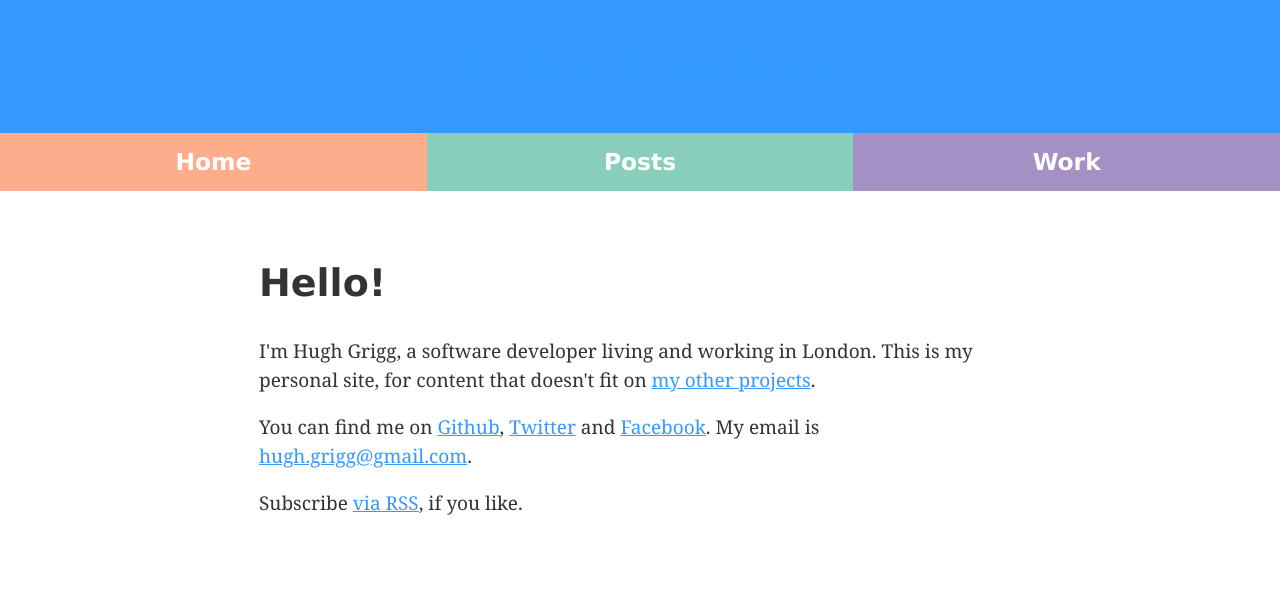
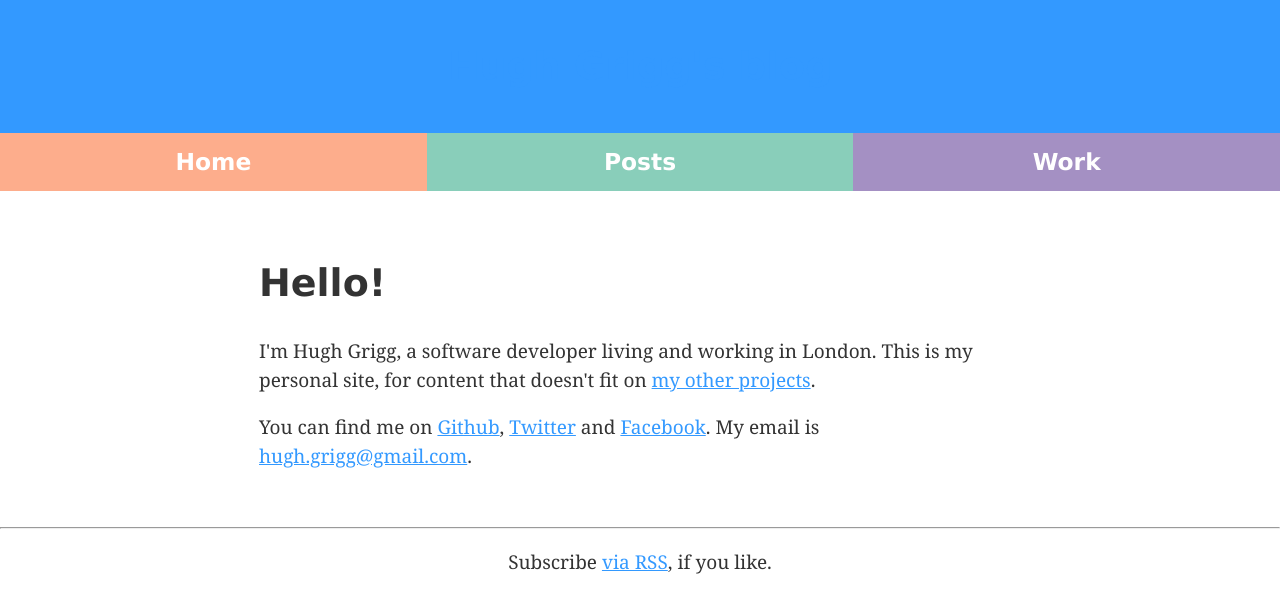
Before and after one commit to hdrhbbu1/hughgrigg.com, a Jekyll site: the page built from index.html, in a window 1280 px wide. Shown: the top 613 px of the page. Built offline with Jekyll 4.4.1, drawn with Linux system fonts in a browser that asks for light colours; some web fonts are replaced.

Commit message:
Add post date and RSS to footer

```diff
--- a/_includes/footer.html
+++ b/_includes/footer.html
@@ -0,0 +1,12 @@
+<hr>
+
+<p class="footer-date">
+    {% if page.title %}
+        {{ page.date | date: "%c" }}
+    {% endif %}
+</p>
+
+<p class="rss-subscribe">
+    Subscribe <a href="{{ "/feed.xml" | prepend: site.baseurl }}">via RSS</a>,
+    if you like.
+</p>
--- /dev/null
+++ b/_sass/base/hr.scss
@@ -0,0 +1,3 @@
+hr {
+    margin: 1em;
+}
--- /dev/null
+++ b/_sass/layout/footer.scss
@@ -0,0 +1,5 @@
+.footer-date {
+    font-size: smaller;
+    font-weight: lighter;
+    color: lighten($text-colour, 15%);
+}
--- a/index.html
+++ b/index.html
@@ -16,8 +16,3 @@ layout: default
     <a href="https://www.facebook.com/hugh.grigg">Facebook</a>. My email is
     <a href="mailto:hugh.grigg@gmail.com">hugh.grigg@gmail.com</a>.
 </p>
-
-<p class="rss-subscribe">
-    Subscribe <a href="{{ "/feed.xml" | prepend: site.baseurl }}">via RSS</a>,
-    if you like.
-</p>
```
